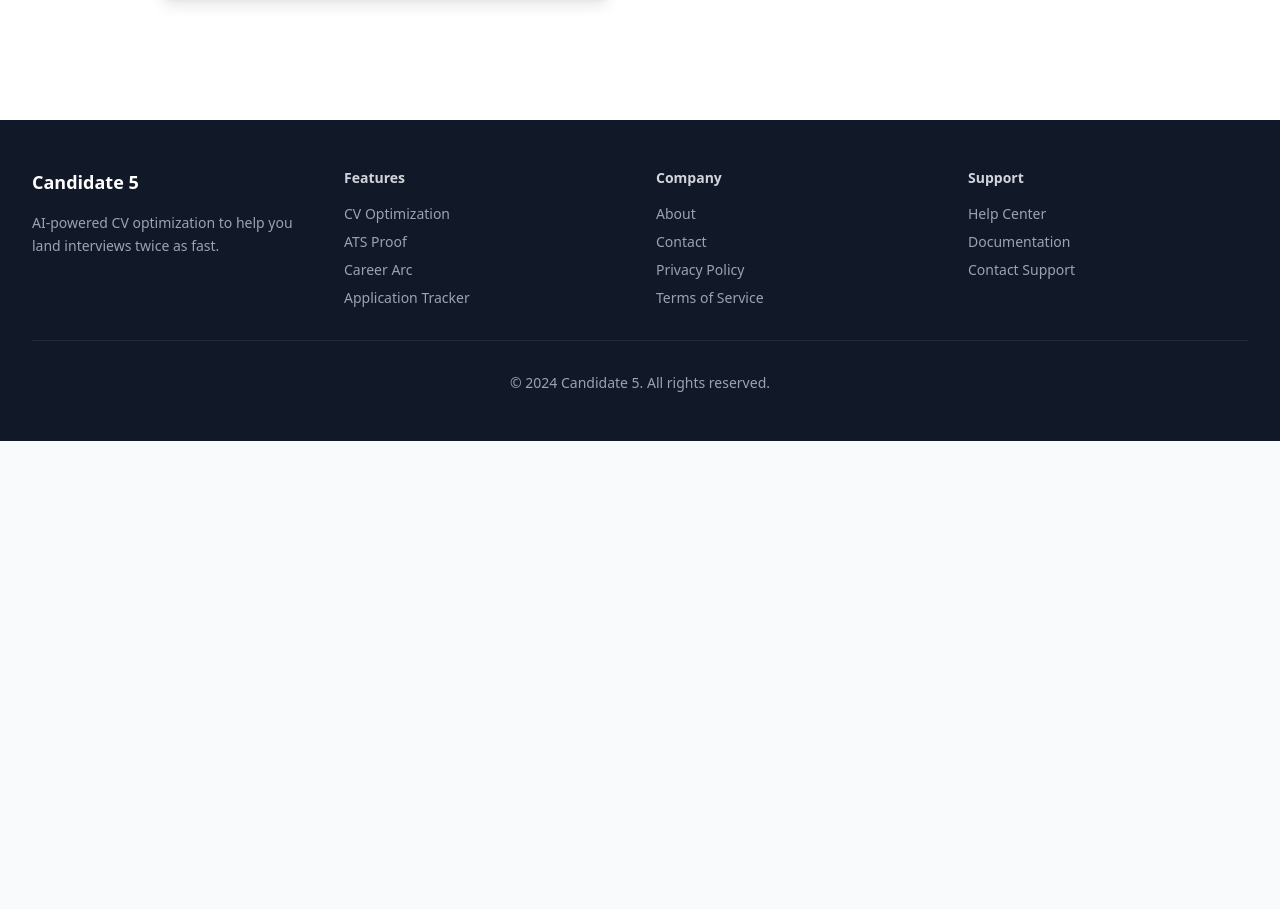
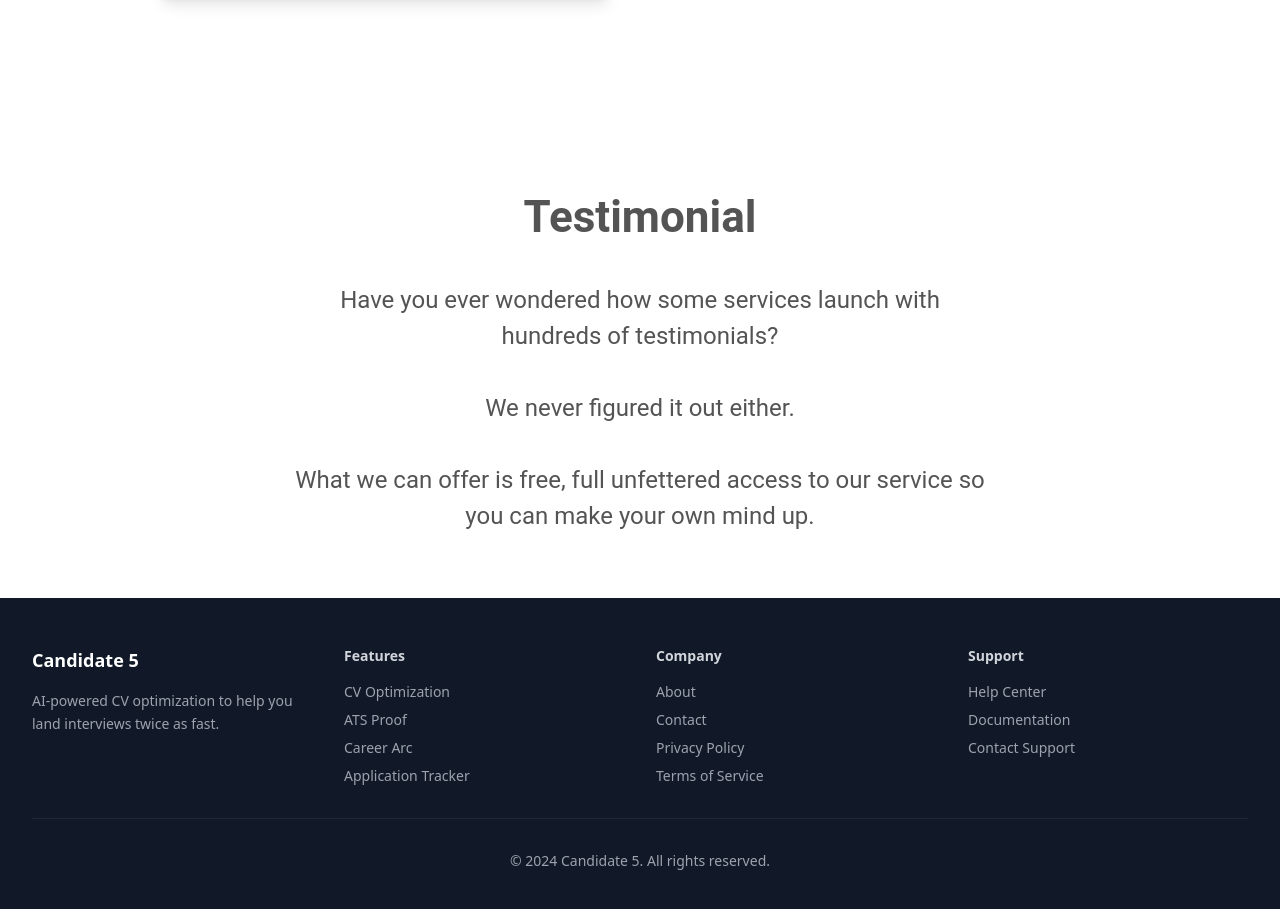
Before and after one commit to Kunle123/C5Frontend, a React (Vite) app in the folder frontend/: page / in a window 1280 px wide. Shown: the part 3424-4333 px from the top of the page. Before the commit the page ends 3865 px from the top, so only its background shows below. Built offline with nearby package versions, Linux system fonts and the light colour scheme; no server answers.

Commit message:
feat: add Testimonial section to all views with Roboto bold 44 heading and provided text

```diff
--- a/frontend/src/pages/Landing.tsx
+++ b/frontend/src/pages/Landing.tsx
@@ -208,6 +208,35 @@ export default function Landing() {
         </div>
       </section>
 
+      {/* Testimonial Section - Desktop/Tablet */}
+      <section className="w-full flex-col items-center py-16 bg-white hidden md:block">
+        <div className="w-full max-w-[960px] mx-auto">
+          <h2 className="text-center mb-8" style={{ fontFamily: 'Roboto, sans-serif', fontWeight: 700, fontSize: 44, color: '#555454' }}>
+            Testimonial
+          </h2>
+          <p className="text-center" style={{ fontFamily: 'Roboto, sans-serif', fontWeight: 400, fontSize: 24, color: '#555454', maxWidth: 700, margin: '0 auto' }}>
+            Have you ever wondered how some services launch with hundreds of testimonials?
+            <br /><br />
+            We never figured it out either.
+            <br /><br />
+            What we can offer is free, full unfettered access to our service so you can make your own mind up.
+          </p>
+        </div>
+      </section>
+      {/* Testimonial Section - Mobile Only */}
+      <section className="w-full flex flex-col items-center py-8 bg-white md:hidden">
+        <h2 className="text-center mb-8" style={{ fontFamily: 'Roboto, sans-serif', fontWeight: 700, fontSize: 44, color: '#555454' }}>
+          Testimonial
+        </h2>
+        <p className="text-center" style={{ fontFamily: 'Roboto, sans-serif', fontWeight: 400, fontSize: 18, color: '#555454', maxWidth: 375, padding: '0 10px' }}>
+          Have you ever wondered how some services launch with hundreds of testimonials?
+          <br /><br />
+          We never figured it out either.
+          <br /><br />
+          What we can offer is free, full unfettered access to our service so you can make your own mind up.
+        </p>
+      </section>
+
       {/* Footer */}
       <footer className="bg-gray-900 text-white py-12">
         <div className="max-w-7xl mx-auto px-4 sm:px-6 lg:px-8">
```
